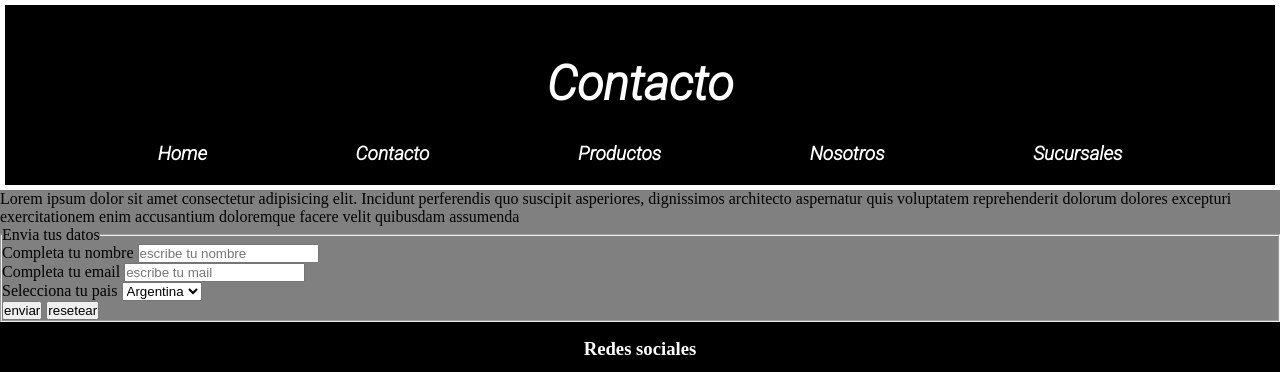
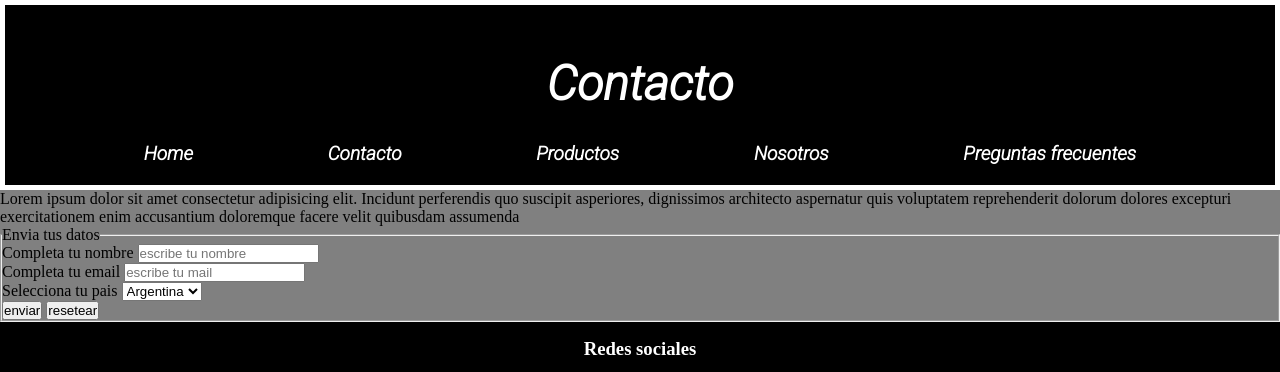
Before and after one commit to EmiQuitllet1996/pruebaGib, a plain HTML site: page pages/contacto.html in a window 1280 px wide. Shown: the top 372 px of the page. Drawn offline with nearby package versions, Linux system fonts and the light colour scheme.

Commit message:
cambios recientes

```diff
--- a/pages/contacto.html
+++ b/pages/contacto.html
@@ -28,7 +28,7 @@
                 <a href="nosotros.html">Nosotros</a>
             </li>
             <li>
-                <a href="sucursales.html">Sucursales</a>
+                <a href="sucursales.html">Preguntas frecuentes</a>
             </li>
         </ul>
     </nav>
```
Also changed, not shown: pages/nosotros.html (+1 -1 lines), pages/productos.html (+1 -1 lines).
